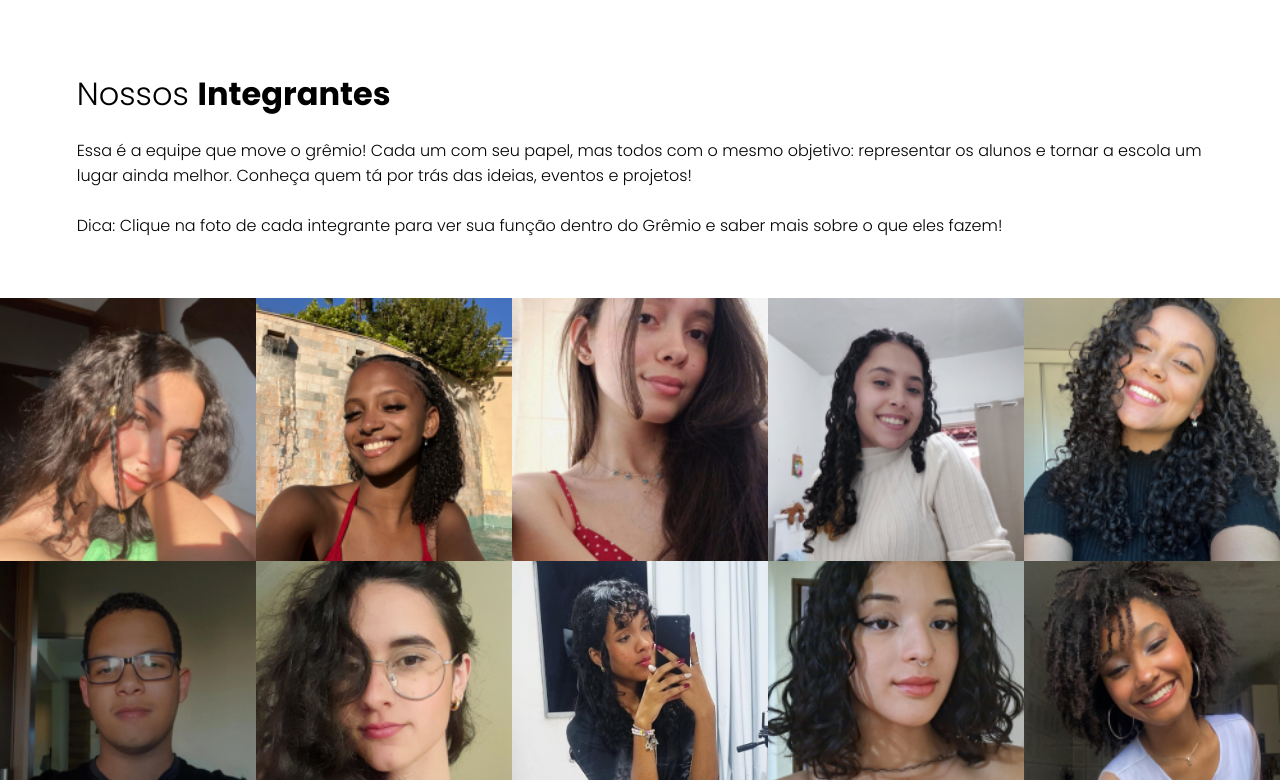
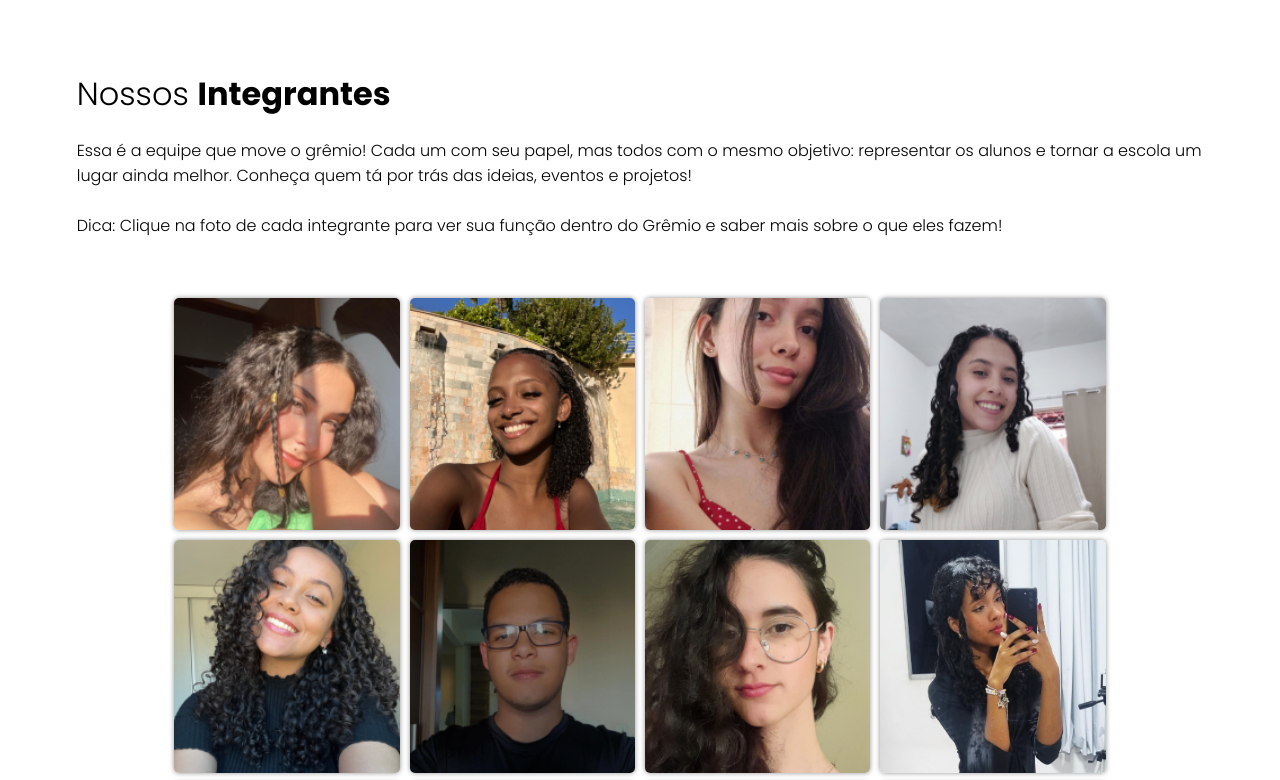
Before and after one commit to arthurhenrique-ee/gremio, a plain HTML site: page index.html in a window 1280 px wide. Shown: the part 4115-4895 px from the top of the page. Drawn offline with nearby package versions, Linux system fonts and the light colour scheme; a web font is replaced by a local one.

Commit message:
Mudanças Seção Integrantes

```diff
--- a/estilos/style.css
+++ b/estilos/style.css
@@ -329,22 +329,22 @@ section.diretorias {
 
 
 /* INTEGRANTES */
-section.integrantes {
-    padding-bottom: 0;
-}
-
 .integrantes .container {
     display: flex;
     flex-wrap: wrap;
+    justify-content: center;
     width: 100%;
-    margin: 50px 0 0 0;
+    margin: 50px 0;
+    gap: 10px;
 }
 
 .integrantes .perfil {
     position: relative;
-    width: 50%;
+    width: 200px;
     cursor: pointer;
     overflow: hidden;
+    border-radius: 5px;
+    box-shadow: 0 0 5px #00000070;
 }
 
 .integrantes .perfil .foto {
@@ -356,12 +356,13 @@ section.integrantes {
     position: absolute;
     top: 100%;
     left: 0;
-    height: 100%;
+    height: 40%;
     width: 100%;
     z-index: 10;
-    color: #fff;
+    color: #000;
+    background-color: #fff;
     text-align: center;
-    transition: .5s;
+    transition: .3s;
 
     display: flex;
     align-items: center;
@@ -369,12 +370,13 @@ section.integrantes {
 }
 
 .integrantes .perfil:hover .info {
-    top: 0;
+    top: 60%;
 }
 
 .integrantes .perfil .nome {
     font-size: 16px;
     line-height: 20px;
+    font-weight: 600;
 }
 
 .integrantes .perfil .funcao-p {
@@ -392,7 +394,7 @@ section.integrantes {
 .integrantes .perfil .funcao span {
     display: block;
     font-style: italic;
-    font-weight: 100;
+    font-weight: 200;
 }
 
 .integrantes .perfil .overlay {
@@ -412,7 +414,7 @@ section.integrantes {
 }
 
 .integrantes .perfil:hover .overlay {
-    opacity: 0.7;
+    opacity: 0.5;
 }
 
 
```
Also changed, not shown: index.html (+1 -2 lines), imagens/eventos/evento01.jpeg (deleted), imagens/eventos/evento02.jpg (deleted), imagens/eventos/evento03.jpg (deleted).
